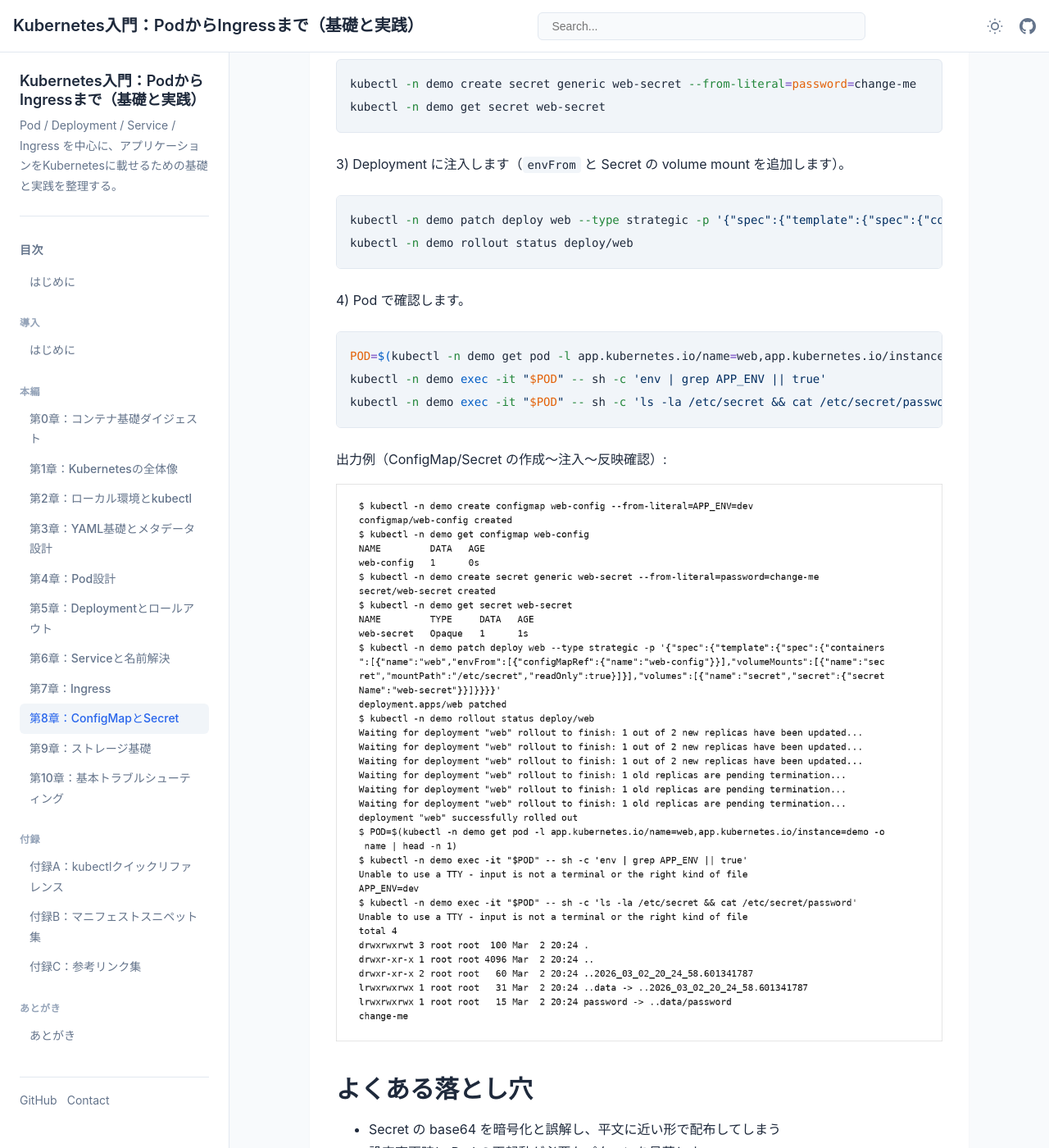
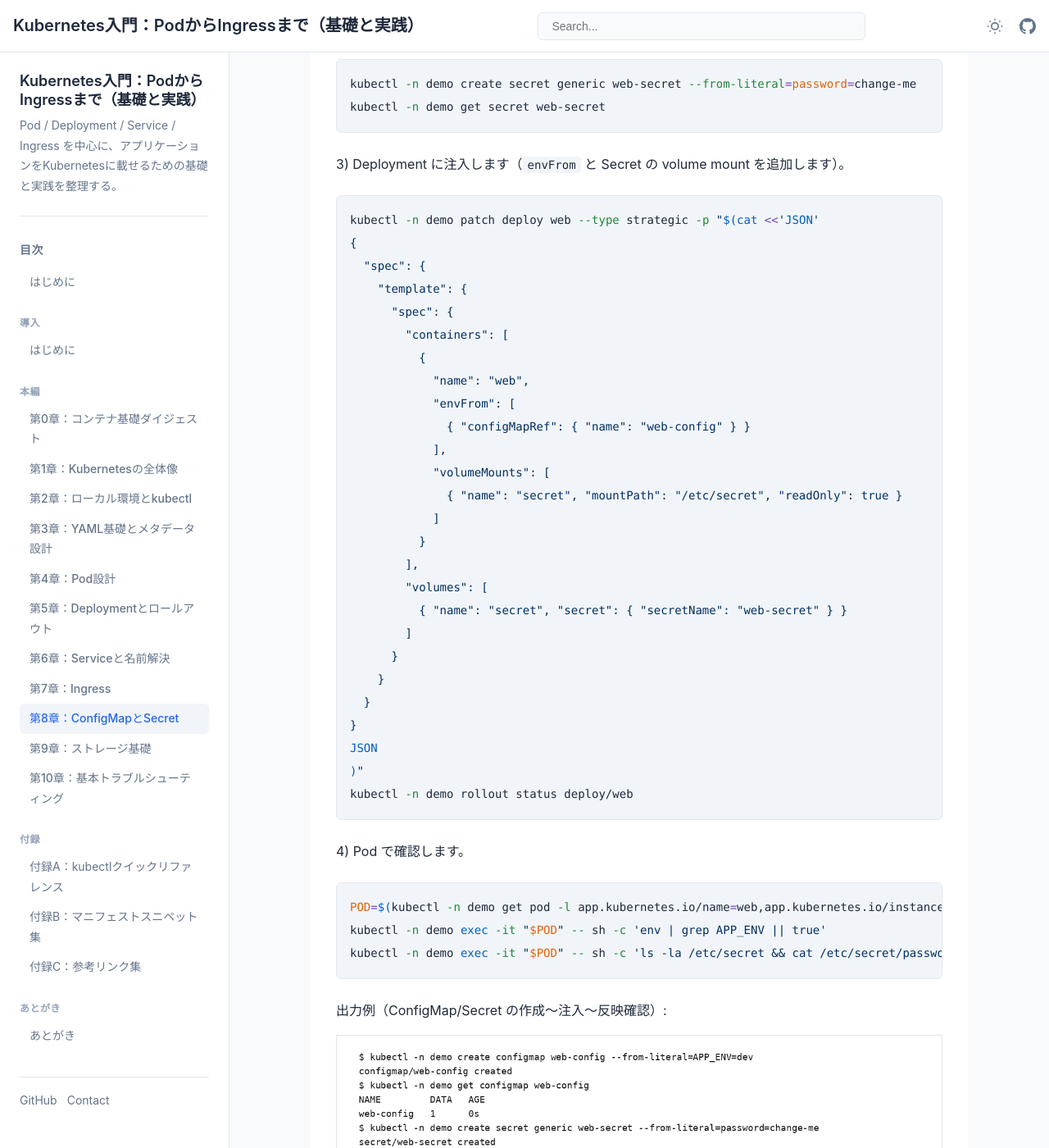
Before and after one commit to itdojp/kubernetes-basics-book, a Jekyll site: the page built from docs/chapters/chapter08/index.md, in a window 1280 px wide and 1400 px high, scrolled down 1624 px. Shown: the whole window at 82% size. Built offline with Jekyll 4.4.1, drawn with Linux system fonts in a browser that asks for light colours.

Commit message:
docs(ch08): keep readable patch example

````diff
--- a/docs/chapters/chapter08/index.md
+++ b/docs/chapters/chapter08/index.md
@@ -59,7 +59,31 @@ kubectl -n demo get secret web-secret
 3) Deployment に注入します（`envFrom` と Secret の volume mount を追加します）。
 
 ```bash
-kubectl -n demo patch deploy web --type strategic -p '{"spec":{"template":{"spec":{"containers":[{"name":"web","envFrom":[{"configMapRef":{"name":"web-config"}}],"volumeMounts":[{"name":"secret","mountPath":"/etc/secret","readOnly":true}]}],"volumes":[{"name":"secret","secret":{"secretName":"web-secret"}}]}}}}'
+kubectl -n demo patch deploy web --type strategic -p "$(cat <<'JSON'
+{
+  "spec": {
+    "template": {
+      "spec": {
+        "containers": [
+          {
+            "name": "web",
+            "envFrom": [
+              { "configMapRef": { "name": "web-config" } }
+            ],
+            "volumeMounts": [
+              { "name": "secret", "mountPath": "/etc/secret", "readOnly": true }
+            ]
+          }
+        ],
+        "volumes": [
+          { "name": "secret", "secret": { "secretName": "web-secret" } }
+        ]
+      }
+    }
+  }
+}
+JSON
+)"
 kubectl -n demo rollout status deploy/web
 ```
 
````
